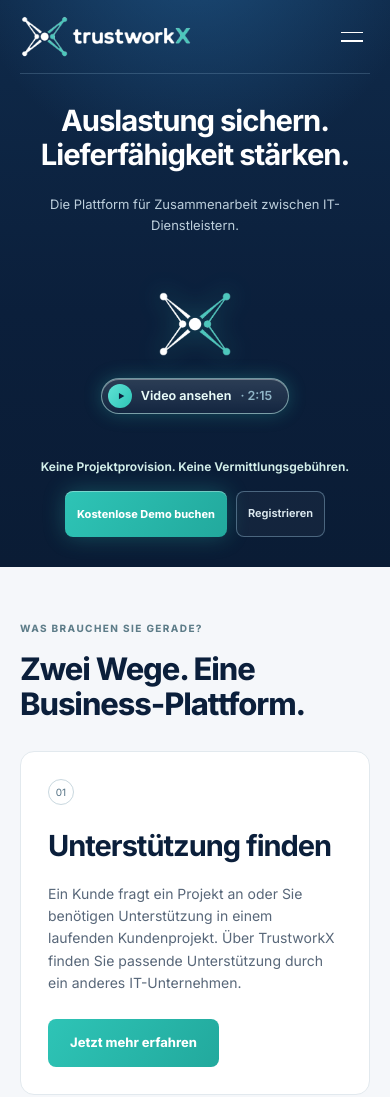
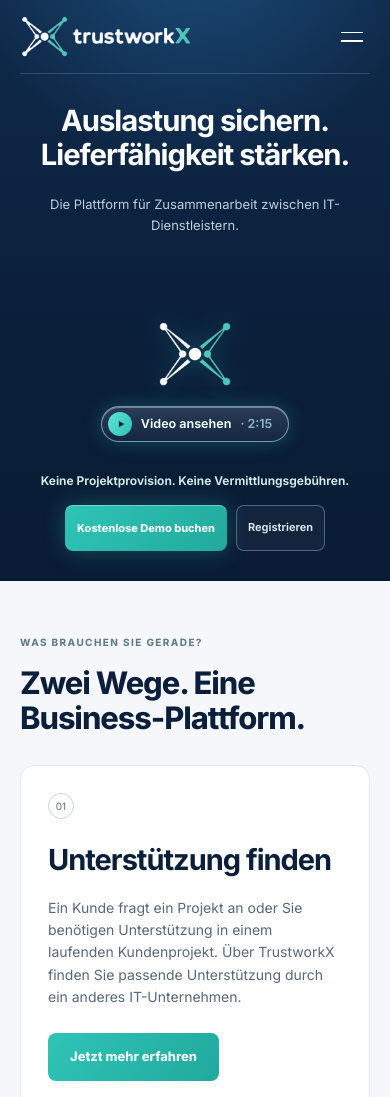
Before and after one commit to alexcondrea/trustworkx-website, a plain HTML site: page index.html in a window 390 px wide. Shown: the top 1097 px of the page. Drawn offline with Linux system fonts and the light colour scheme; no server answers.

Commit message:
Header: X mittig zwischen Unterzeile und Buttons (Variante A)
Gleicher Abstand oberhalb und unterhalb des X: Desktop 130 px,
Tablet 122 px, Handy 86 px. Header dadurch etwas kompakter.

Co-Authored-By: Claude Opus 5.5 <noreply@anthropic.com>
Claude-Session: https://claude.ai/code/session_01DbjRzQXBEgxZFYVqWb7vt3

```diff
--- a/css/start.css
+++ b/css/start.css
@@ -229,9 +229,9 @@
 @keyframes video-spin{to{transform:rotate(360deg)}}
 @media(prefers-reduced-motion:reduce){.video-dialog.is-loading .video-dialog-loader{animation-duration:2.4s}}
 /* Header ohne Umschalter: X mit Video-Button mittig in der Achse, ruhige Abstände */
-.hero:not(.sub-hero) .hero-diagram{display:flex;justify-content:center;max-width:none;margin-top:clamp(110px,22vh,220px)}
+.hero:not(.sub-hero) .hero-diagram{display:flex;justify-content:center;max-width:none;margin-top:130px}
 .hero:not(.sub-hero) .connection{display:flex;flex-direction:column;align-items:center;gap:30px;height:auto;min-height:0;padding:0;margin:0}
 .hero:not(.sub-hero) .hero-action{margin-top:64px}
 @media(min-width:901px){.hero:not(.sub-hero) .hero-content{padding-bottom:clamp(64px,5.4vw,96px)}}
-@media(min-width:681px) and (max-width:900px){.hero:not(.sub-hero) .hero-diagram{margin-top:clamp(96px,12vh,150px)}.hero:not(.sub-hero) .hero-action{margin-top:56px}.hero:not(.sub-hero) .hero-content{padding-bottom:56px}}
-@media(max-width:680px){.hero:not(.sub-hero) .hero-diagram{margin-top:56px}.hero:not(.sub-hero) .connection{gap:22px}.hero:not(.sub-hero) .hero-action{margin-top:44px}}
+@media(min-width:681px) and (max-width:900px){.hero:not(.sub-hero) .hero-diagram{margin-top:122px}.hero:not(.sub-hero) .hero-action{margin-top:56px}.hero:not(.sub-hero) .hero-content{padding-bottom:56px}}
+@media(max-width:680px){.hero:not(.sub-hero) .hero-diagram{margin-top:86px}.hero:not(.sub-hero) .connection{gap:20px}.hero:not(.sub-hero) .hero-action{margin-top:30px}}
--- a/index.html
+++ b/index.html
@@ -61,7 +61,7 @@
   <link rel="icon" type="image/png" sizes="16x16" href="/favicon-16x16.png">
   <link rel="icon" type="image/png" sizes="192x192" href="/icon-192.png">
   <link rel="apple-touch-icon" href="/apple-touch-icon.png">
-  <link rel="stylesheet" href="/css/start.css?v=c770a635">
+  <link rel="stylesheet" href="/css/start.css?v=654509fa">
 </head><body>
 <a class="skip-link" href="#inhalt">Zum Inhalt</a>
 <header class="hero" id="start"><div class="hero-waves" aria-hidden="true"><div class="hero-waves-box"></div></div><div class="wrap"><nav class="navigation" aria-label="Hauptnavigation"><a class="brand" href="#start" aria-label="TrustworkX Start"><img src="assets/logo.png" alt="trustworkX"></a><button class="menu-toggle" aria-expanded="false" aria-controls="nav-links" aria-label="Menü öffnen"><span></span><span></span></button><div class="nav-links" id="nav-links"><a href="#ablauf">So funktioniert’s</a><a href="#preise">Preise</a><a href="#faq">FAQ</a><a href="/ueber-uns.html">Über uns</a><a class="nav-login" href="https://app.trustworkx.de/login">Login</a><a class="button outline" href="https://bookings.cloud.microsoft/book/TrustworkX1@trustworkx.de/?ismsaljsauthenabled" target="_blank" rel="noopener">Kostenlose Demo</a></div></nav>
```
Also changed, not shown: agb.html (+1 -1 lines), datenschutz.html (+1 -1 lines), impressum.html (+1 -1 lines), it-projekte-finden.html (+1 -1 lines), it-projektpartner.html (+1 -1 lines), ueber-uns.html (+1 -1 lines).
